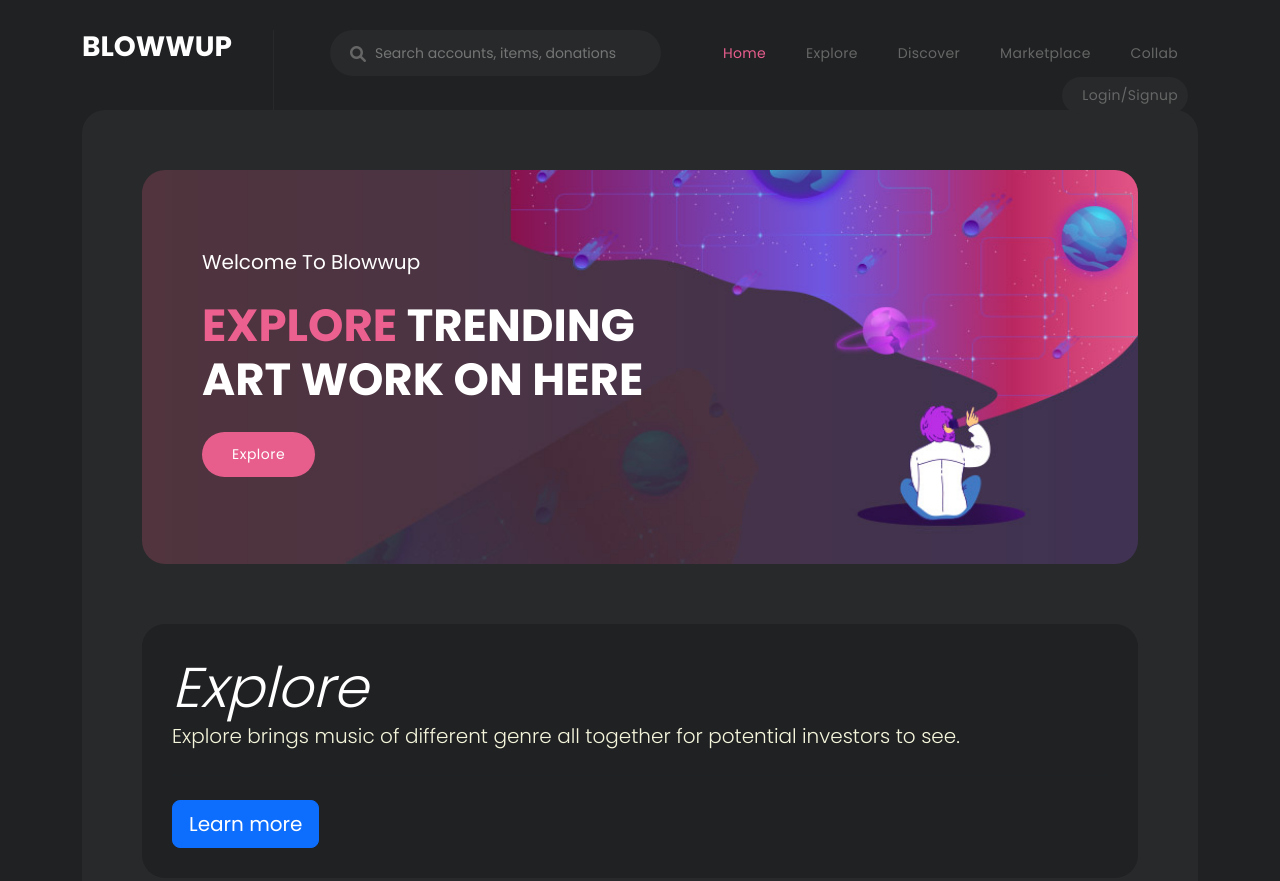
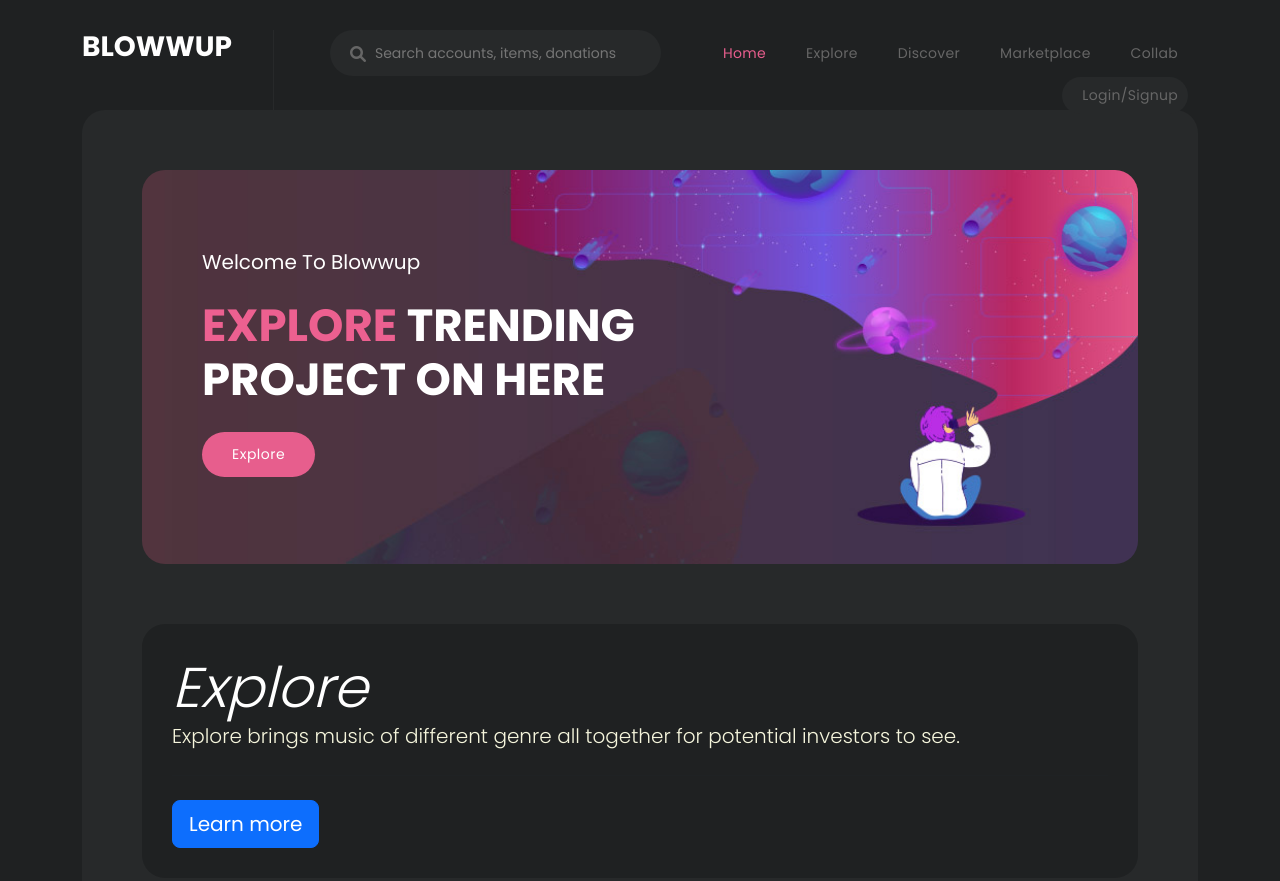
Before and after one commit to Code-Nuel/Blowwup, a plain HTML site: page Blowwup-main/blowwup/index.html in a window 1280 px wide. Shown: the top 881 px of the page. Drawn offline with nearby package versions, Linux system fonts and the light colour scheme.

Commit message:
Update index.html

```diff
--- a/Blowwup-main/blowwup/index.html
+++ b/Blowwup-main/blowwup/index.html
@@ -98,7 +98,7 @@ https://templatemo.com/tm-579-cyborg-gaming
               <div class="col-lg-7">
                 <div class="header-text">
                   <h6>Welcome To Blowwup</h6>
-                  <h4><em>Explore</em> Trending Art Work On Here</h4>
+                  <h4><em>Explore</em> Trending Project On Here</h4>
                   <div class="main-button">
                     <a href="explore.html">Explore</a>
                   </div>
```
